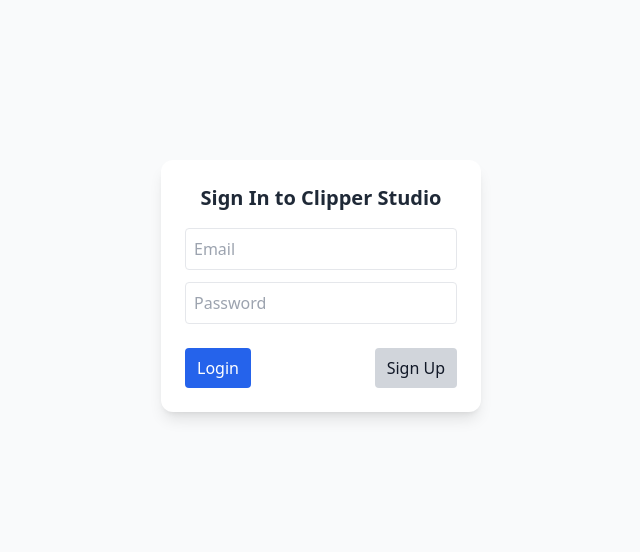
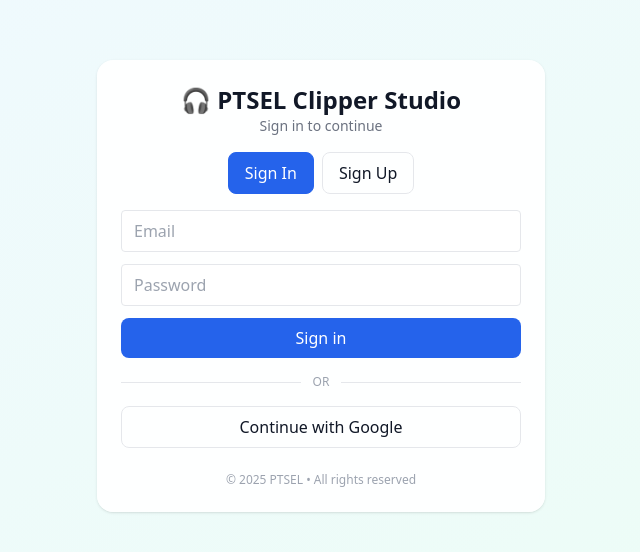
Before and after one commit to offers-png/clipper-frontend, a React (Vite) app: page / in a window 1280 px wide. Shown: the part 114-666 px from the top of the page, without its empty margins (319-959 px from the left). Built offline with nearby package versions, Linux system fonts and the light colour scheme; no server answers.

Commit message:
Update AuthForm.jsx

```diff
--- a/src/AuthForm.jsx
+++ b/src/AuthForm.jsx
@@ -2,72 +2,91 @@ import React, { useState } from "react";
 import { supabase } from "./supabaseClient";
 
 export default function AuthForm() {
+  const [mode, setMode] = useState("signin"); // signin | signup
   const [email, setEmail] = useState("");
   const [password, setPassword] = useState("");
 
-  const handleSignup = async () => {
-    const { data, error } = await supabase.auth.signUp({
-      email,
-      password,
-    });
-
-    if (error) {
-      alert(error.message);
+  async function handleEmailAuth(e) {
+    e.preventDefault();
+    if (mode === "signup") {
+      const { error } = await supabase.auth.signUp({ email, password });
+      if (error) return alert(error.message);
+      alert("Signup successful. Check your email to confirm.");
     } else {
-      alert("Signup successful! Check your email to confirm.");
-    }
-  };
-
-  const handleLogin = async () => {
-    const { data, error } = await supabase.auth.signInWithPassword({
-      email,
-      password,
-    });
-
-    if (error) {
-      alert(error.message);
-    } else {
-      alert("Login successful!");
-      // ✅ redirect to Clipper dashboard after login
+      const { error } = await supabase.auth.signInWithPassword({ email, password });
+      if (error) return alert(error.message);
       window.location.href = "/clipper";
     }
-  };
+  }
+
+  async function handleGoogle() {
+    const { error } = await supabase.auth.signInWithOAuth({
+      provider: "google",
+      options: { redirectTo: `${window.location.origin}/clipper` }
+    });
+    if (error) alert(error.message);
+  }
 
   return (
-    <div className="flex flex-col items-center justify-center min-h-screen bg-gray-50">
-      <div className="p-6 bg-white shadow-lg rounded-xl w-80 text-center">
-        <h2 className="text-xl font-semibold mb-4 text-gray-800">
-          Sign In to Clipper Studio
-        </h2>
+    <div className="min-h-screen flex items-center justify-center bg-gradient-to-br from-sky-50 to-emerald-50">
+      <div className="w-full max-w-md bg-white/90 backdrop-blur rounded-2xl shadow p-6">
+        <div className="text-center mb-4">
+          <div className="text-2xl font-bold">🎧 PTSEL Clipper Studio</div>
+          <div className="text-gray-500 text-sm">Sign in to continue</div>
+        </div>
 
+        <div className="flex gap-2 justify-center mb-4">
+          <button
+            className={`px-4 py-2 rounded-lg border ${mode === "signin" ? "bg-blue-600 text-white border-blue-600" : ""}`}
+            onClick={() => setMode("signin")}
+          >
+            Sign In
+          </button>
+          <button
+            className={`px-4 py-2 rounded-lg border ${mode === "signup" ? "bg-blue-600 text-white border-blue-600" : ""}`}
+            onClick={() => setMode("signup")}
+          >
+            Sign Up
+          </button>
+        </div>
+
+        <form onSubmit={handleEmailAuth} className="space-y-3">
           <input
             type="email"
             placeholder="Email"
-          className="w-full p-2 mb-3 border rounded"
+            className="w-full border rounded px-3 py-2"
             value={email}
             onChange={(e) => setEmail(e.target.value)}
+            required
           />
           <input
             type="password"
             placeholder="Password"
-          className="w-full p-2 mb-3 border rounded"
+            className="w-full border rounded px-3 py-2"
             value={password}
             onChange={(e) => setPassword(e.target.value)}
+            required
           />
+          <button className="w-full bg-blue-600 text-white rounded-lg py-2">
+            {mode === "signup" ? "Create account" : "Sign in"}
+          </button>
+        </form>
 
-        <div className="flex justify-between mt-3">
+        <div className="my-4 flex items-center gap-3">
+          <div className="h-px bg-gray-200 flex-1" />
+          <div className="text-xs text-gray-400">OR</div>
+          <div className="h-px bg-gray-200 flex-1" />
+        </div>
+
         <button
-            onClick={handleLogin}
-            className="bg-blue-600 text-white px-3 py-2 rounded hover:bg-blue-700"
+          onClick={handleGoogle}
+          className="w-full border rounded-lg py-2 hover:bg-gray-50"
         >
-            Login
+          Continue with Google
         </button>
-          <button
-            onClick={handleSignup}
-            className="bg-gray-300 px-3 py-2 rounded hover:bg-gray-400"
-          >
-            Sign Up
-          </button>
+
+        <div className="mt-6 text-center text-xs text-gray-400">
+          © {new Date().getFullYear()} PTSEL • All rights reserved
         </div>
       </div>
     </div>
```
Lines whose indentation alone changed are shown as unchanged.
